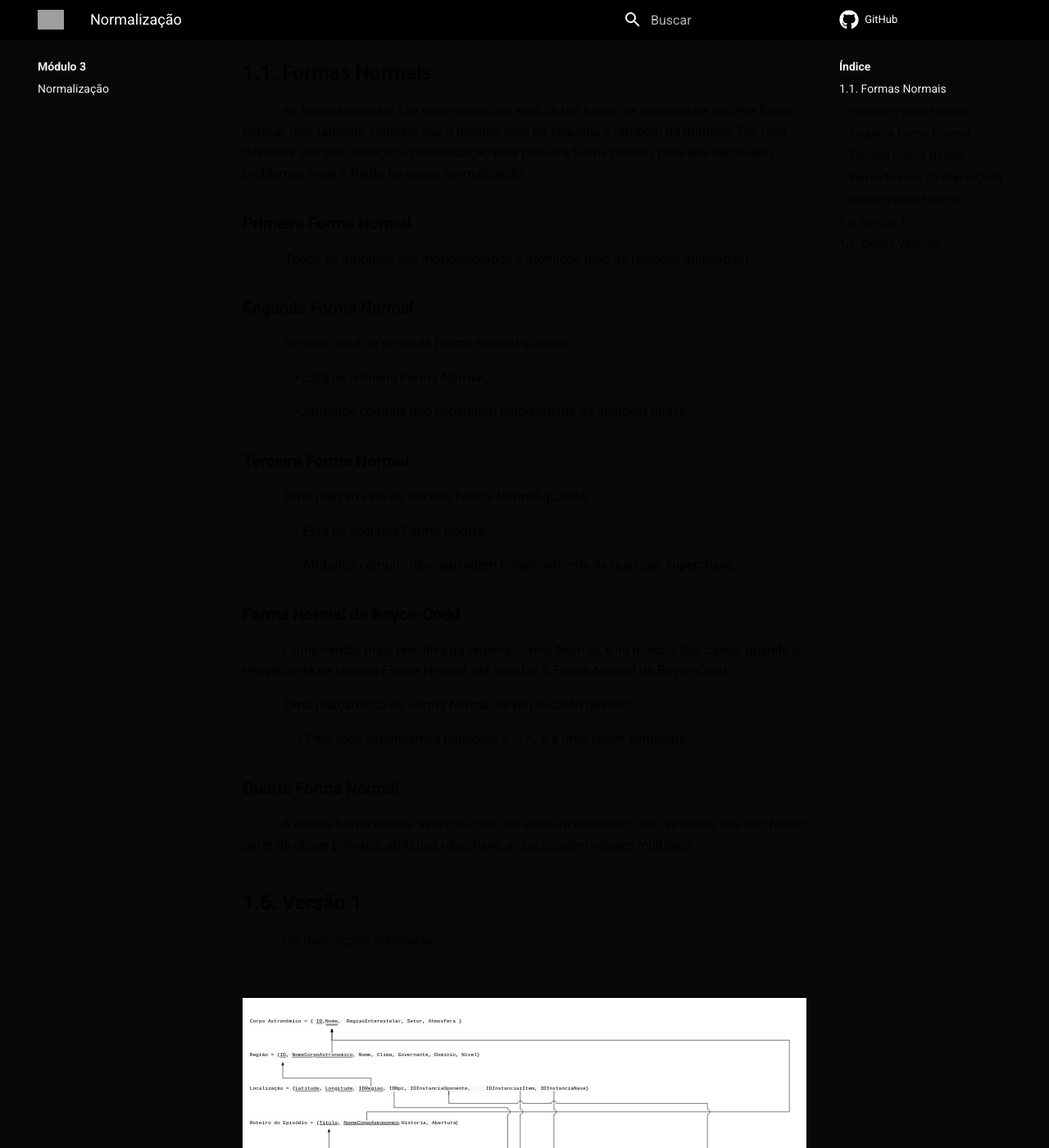
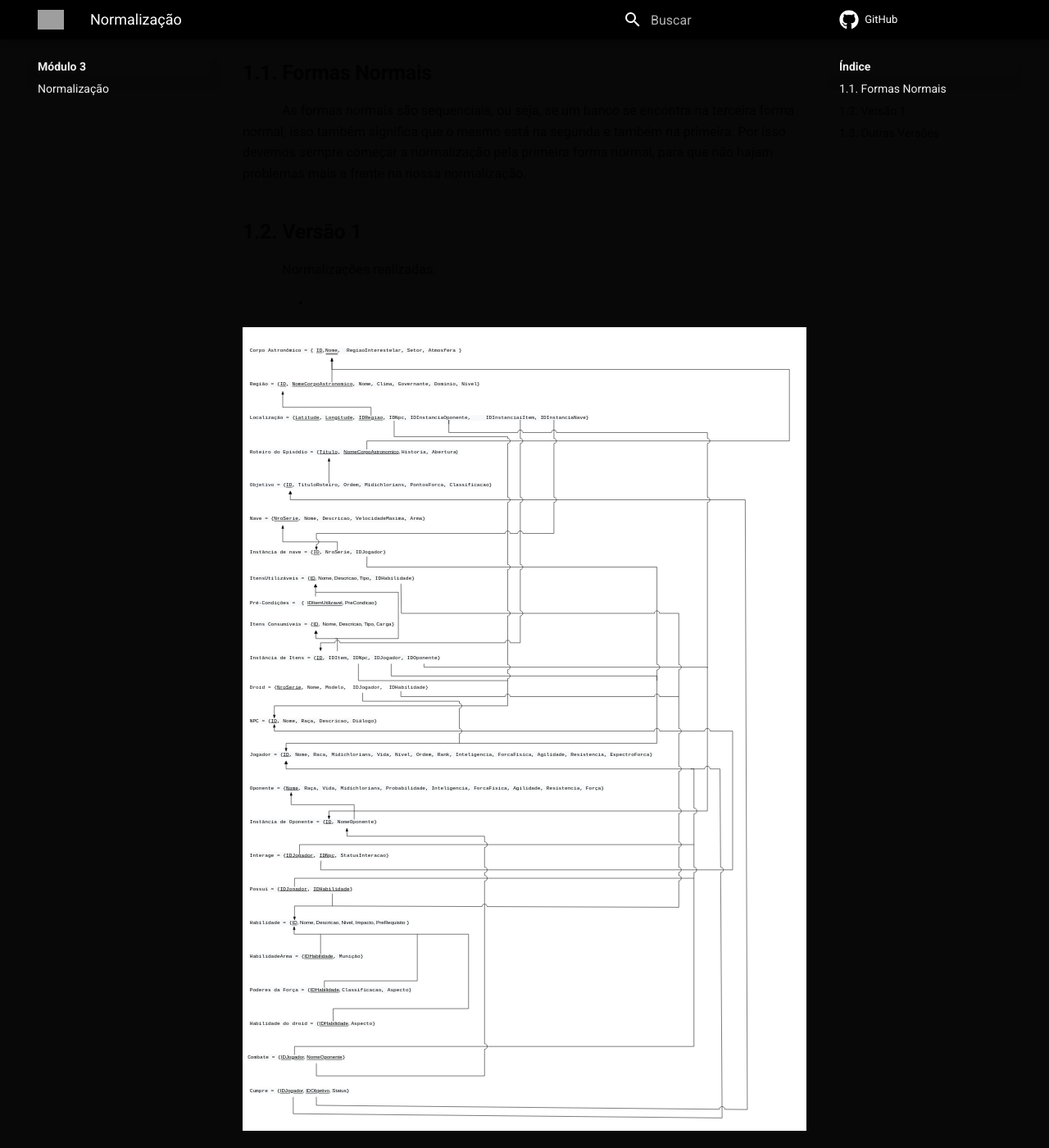
Before and after one commit to SBD1/Grupo02-starWars, an MkDocs documentation site: the page built from docs/modulo3/normalizacao.md, in a window 1280 px wide and 1400 px high, scrolled down 398 px. Shown: the whole window at 82% size. Built offline with MkDocs 1.6.1 and Material for MkDocs 9.7.7, drawn with Linux system fonts in a browser that asks for light colours; comment, search, counter and statistics services are not loaded; some of the changed text lies outside the part shown; grey boxes are pictures that could not be loaded.

Commit message:
Fix text
Co-authored-by: Klyssmann Oliveira <klyssmannoliveira@gmail.com>
Co-authored-by: João Gabriel <joaogabriel.c.matos@gmail.com>
Co-authored-by: Gabriel Sabanai <gabrielsabanaitrindade@gmail.com>
Co-authored-by: Luiz Henrique <luizhemrique.fnandes@gmail.com>

```diff
--- a/docs/modulo3/normalizacao.md
+++ b/docs/modulo3/normalizacao.md
@@ -11,34 +11,7 @@
 ## **1.1. Formas Normais**
 &emsp;&emsp;&emsp;As formas normais são sequenciais, ou seja, se um banco se encontra na terceira forma normal, isso também significa que o mesmo está na segunda e também na primeira. Por isso devemos sempre começar a normalização pela primeira forma normal, para que não hajam problemas mais a frente na nossa normalização.
 
-### **Primeira Forma Normal**
-&emsp;&emsp;&emsp; Todos os atributos são monovalorados e atômicos (não há relações aninhadas).
-
-### **Segunda Forma Normal**
-&emsp;&emsp;&emsp; Relação está na segunda Forma Normal quando:
-
-&emsp;&emsp;&emsp;&emsp;• Está na primeira Forma Normal,
-
-&emsp;&emsp;&emsp;&emsp;• Atributos comuns não dependem parcialmente de qualquer chave.
-
-### **Terceira Forma Normal**
-&emsp;&emsp;&emsp; Uma relação está na terceira Forma Normal quando:
-
-&emsp;&emsp;&emsp;&emsp;• Está na segunda Forma Normal;
-
-&emsp;&emsp;&emsp;&emsp;• Atributos comuns não dependem transitivamente de qualquer superchave.
-
-### **Forma Normal de Boyce-Codd**
-&emsp;&emsp;&emsp;É uma versão mais restritiva da terceira Forma Normal, e na maioria dos casos, quando a relação está na terceira Forma Normal, ela satisfaz à Forma Normal de Boyce-Codd.
-
-&emsp;&emsp;&emsp; Uma relação está na Forma Normal de Boyce-Codd quando:
-
-&emsp;&emsp;&emsp;&emsp; • Para toda dependência funcional X -> A, X é uma
-chave candidata.
-### **Quarta Forma Normal**
-&emsp;&emsp;&emsp;A quarta forma normal assegura que não existam entidades com atributos que não fazem parte da chave primária, atributos não chave, e que possem valores múltiplos.
-
-## **1.6. Versão 1**
+## **1.2. Versão 1**
 
 &emsp;&emsp;&emsp;Normalizações realizadas:
 
@@ -48,7 +21,7 @@ chave candidata.
 
 <a href="https://sbd1.github.io/Grupo02-starWars/modulo3/img/normal-v1.svg" target="_blank">Clique aqui</a> para ver o modelo com mais detalhes.
 
-## **1.7. Outras Versões**
+## **1.3. Outras Versões**
 
 <details>
   <summary>Versão 0.1</summary>
```
Also changed, not shown: docs/modulo1/der.md (+1 -1 lines), docs/modulo2/dominio.md (+1 -1 lines), docs/modulo2/modelo-relacional.md (+1 -1 lines).
